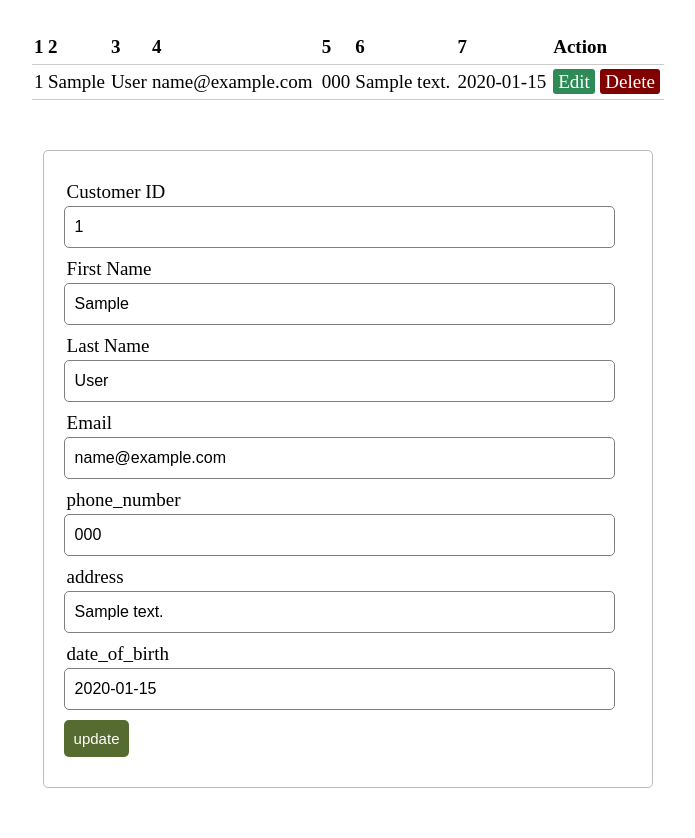
After one commit to Harbaksh-Singh/CarRentalWebApp, a PHP site: page /testindex.php?edit=1 in a window 1280 px wide. The commit adds this page. Shown: the whole page, without its empty margins (292-987 px from the left). Run offline with PHP 8.4, Linux system fonts and the light colour scheme; tables that the repository leaves empty hold one stand-in row (values such as "Sample post").

Commit message:
Edit, delete, add working for the new files for customer table
Edit, delete, add working for the new files for customer table

```diff
--- /dev/null
+++ b/testindex.php
@@ -0,0 +1,119 @@
+<?php  include('testphp_code.php'); ?>
+<?php
+if (isset($_GET['edit'])) {
+    $customer_id = $_GET['edit'];
+    $update = true;
+    $record = mysqli_query($db, "SELECT * FROM customer WHERE customer_id=$customer_id");
+
+    if (mysqli_num_rows($record) == 1) {
+        $n = mysqli_fetch_array($record);
+
+        $customer_id = $n['customer_id'];
+        $oldcustomer_id = $customer_id;
+        $first_name = $n['first_name'];
+        $last_name = $n['last_name'];
+        $email = $n['email'];
+        $phone_number = $n['phone_number'];
+        $address = $n['address'];
+        $date_of_birth = $n['date_of_birth'];
+    }
+}
+?>
+
+<!DOCTYPE html>
+<html>
+<head>
+    <title>CRUD: CReate, Update, Delete PHP MySQL</title>
+    <link rel="stylesheet" type="text/css" href="teststyle.css">
+
+</head>
+<body>
+    <?php if (isset($_SESSION['message'])): ?>
+        <div class="msg">
+            <?php
+                echo $_SESSION['message'];
+                unset($_SESSION['message']);
+            ?>
+        </div>
+    <?php endif ?>
+
+<?php $results = mysqli_query($db, "SELECT * FROM customer"); ?>
+
+
+<table>
+        <thead>
+                <tr>
+                        <th>1</th>
+                        <th>2</th>
+                        <th>3</th>
+                        <th>4</th>
+                        <th>5</th>
+                        <th>6</th>
+                        <th>7</th>
+                        <th colspan="7">Action</th>
+                </tr>
+        </thead>
+
+        <?php while ($row = mysqli_fetch_array($results)) { ?>
+                <tr>
+
+                    <td><?php echo $row['customer_id']; ?></td>
+                    <td><?php echo $row['first_name']; ?></td>
+                    <td><?php echo $row['last_name']; ?></td>
+                    <td><?php echo $row['email']; ?></td>
+                    <td><?php echo $row['phone_number']; ?></td>
+                    <td><?php echo $row['address']; ?></td>
+                    <td><?php echo $row['date_of_birth']; ?></td>
+                    <td>
+                        <a class="edit_btn" href="testindex.php?edit=<?php echo $row['customer_id']; ?>">Edit</a>
+                    </td>
+                    <td>
+                        <a class="del_btn" href="testphp_code.php?del=<?php echo $row['customer_id']; ?>">Delete</a>
+                    </td>
+                </tr>
+        <?php } ?>
+</table>
+
+
+<form method="post" action="testphp_code.php" >
+    <input type="hidden" name="oldcustomer_id" value="<?php echo $oldcustomer_id; ?>">
+
+    <div class="input-group">
+        <label>Customer ID</label>
+        <input type="text" name="customer_id" value="<?php echo $customer_id; ?>">
+    </div>
+    <div class="input-group">
+        <label>First Name</label>
+        <input type="text" name="first_name" value="<?php echo $first_name; ?>">
+    </div>
+    <div class="input-group">
+        <label>Last Name</label>
+        <input type="text" name="last_name" value="<?php echo $last_name; ?>">
+    </div>
+    <div class="input-group">
+        <label>Email</label>
+        <input type="text" name="email" value="<?php echo $email; ?>">
+    </div>
+    <div class="input-group">
+        <label>phone_number</label>
+        <input type="text" name="phone_number" value="<?php echo $phone_number; ?>">
+    </div>
+    <div class="input-group">
+        <label>address</label>
+        <input type="text" name="address" value="<?php echo $address; ?>">
+    </div>
+    <div class="input-group">
+        <label>date_of_birth</label>
+        <input type="text" name="date_of_birth" value="<?php echo $date_of_birth; ?>">
+    </div>
+    <div class="input-group">
+    <?php if ($update == true): ?>
+        <button class="btn" type="submit" name="update" style="background: #556B2F;" >update</button>
+    <?php else: ?>
+        <button class="btn" type="submit" name="save" >Save</button>
+    <?php endif ?>
+    </div>
+</form>
+</body>
+
+</html>
--- /dev/null
+++ b/testphp_code.php
@@ -0,0 +1,53 @@
+<?php
+    session_start();
+    $db = mysqli_connect('localhost', 'root', '', 'CarRental');
+
+    // initialize variables
+    $customer_id = "";
+    $oldcustomer_id = "";
+    $first_name = "";
+    $last_name = "";
+    $email = "";
+    $phone_number = "";
+    $address = "";
+    $date_of_birth = "";
+    $customer_id = 0;
+    $update = false;
+
+    if (isset($_POST['save'])) {
+        $customer_id = $_POST["customer_id"];
+        $first_name = $_POST["first_name"];
+        $last_name = $_POST["last_name"];
+        $email = $_POST["email"];
+        $phone_number = $_POST["phone_number"];
+        $address = $_POST["address"];
+        $date_of_birth = $_POST["date_of_birth"];
+
+        mysqli_query($db, "INSERT INTO customer (customer_id, first_name, last_name, email, phone_number, address, date_of_birth) VALUES ('$customer_id', '$first_name','$last_name', '$email','$phone_number', '$address','$date_of_birth')");
+        $_SESSION['message'] = "Address saved";
+        header('location: testindex.php');
+    }
+    if (isset($_POST['update'])) {
+
+        $oldcustomer_id = $_POST["oldcustomer_id"];
+        $customer_id = $_POST["customer_id"];
+        $first_name = $_POST["first_name"];
+        $last_name = $_POST["last_name"];
+        $email = $_POST["email"];
+        $phone_number = $_POST["phone_number"];
+        $address = $_POST["address"];
+        $date_of_birth = $_POST["date_of_birth"];
+
+        mysqli_query($db, "UPDATE customer SET customer_id='$customer_id', first_name='$first_name',last_name='$last_name',email='$email',phone_number='$phone_number',address='$address',date_of_birth='$date_of_birth' WHERE customer_id=$oldcustomer_id");
+        $_SESSION['message'] = "Address updated!";
+        header('location: testindex.php');
+    }
+    if (isset($_GET['del'])) {
+        $customer_id = $_GET['del'];
+        mysqli_query($db, "DELETE FROM customer WHERE customer_id=$customer_id");
+        $_SESSION['message'] = "Address deleted!";
+        header('location: testindex.php');
+    }
+
+
+// ...
--- /dev/null
+++ b/teststyle.css
@@ -0,0 +1,79 @@
+body {
+    font-size: 19px;
+}
+table{
+    width: 50%;
+    margin: 30px auto;
+    border-collapse: collapse;
+    text-align: left;
+}
+tr {
+    border-bottom: 1px solid #cbcbcb;
+}
+th, td{
+    border: none;
+    height: 30px;
+    padding: 2px;
+}
+tr:hover {
+    background: #F5F5F5;
+}
+
+form {
+    width: 45%;
+    margin: 50px auto;
+    text-align: left;
+    padding: 20px;
+    border: 1px solid #bbbbbb;
+    border-radius: 5px;
+}
+
+.input-group {
+    margin: 10px 0px 10px 0px;
+}
+.input-group label {
+    display: block;
+    text-align: left;
+    margin: 3px;
+}
+.input-group input {
+    height: 30px;
+    width: 93%;
+    padding: 5px 10px;
+    font-size: 16px;
+    border-radius: 5px;
+    border: 1px solid gray;
+}
+.btn {
+    padding: 10px;
+    font-size: 15px;
+    color: white;
+    background: #5F9EA0;
+    border: none;
+    border-radius: 5px;
+}
+.edit_btn {
+    text-decoration: none;
+    padding: 2px 5px;
+    background: #2E8B57;
+    color: white;
+    border-radius: 3px;
+}
+
+.del_btn {
+    text-decoration: none;
+    padding: 2px 5px;
+    color: white;
+    border-radius: 3px;
+    background: #800000;
+}
+.msg {
+    margin: 30px auto;
+    padding: 10px;
+    border-radius: 5px;
+    color: #3c763d;
+    background: #dff0d8;
+    border: 1px solid #3c763d;
+    width: 50%;
+    text-align: center;
+}
```
Also changed, not shown: customer.html (+9 -11 lines), customer.js (+38 -22 lines), customer.php (+33 -6 lines), README.md.
